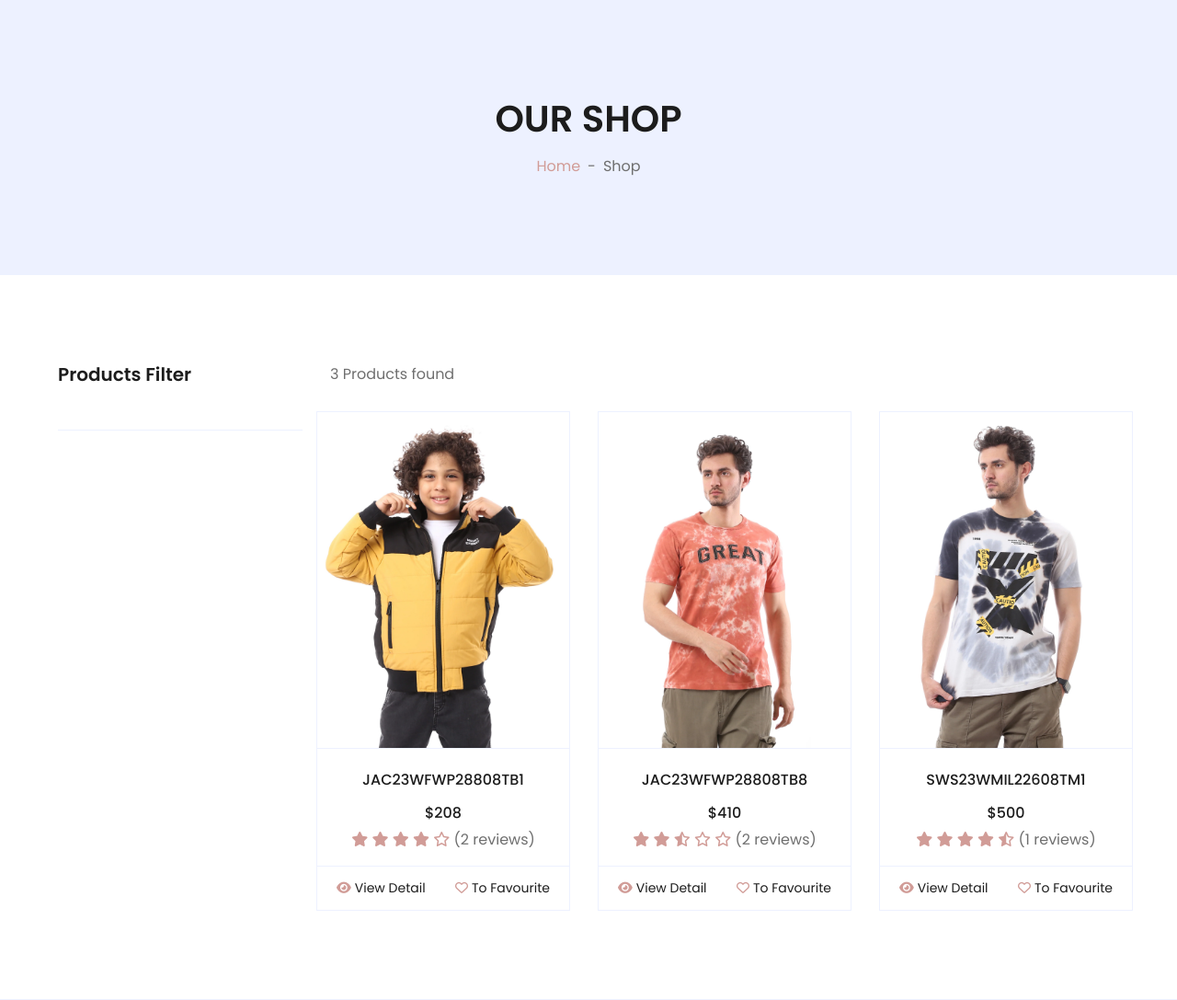
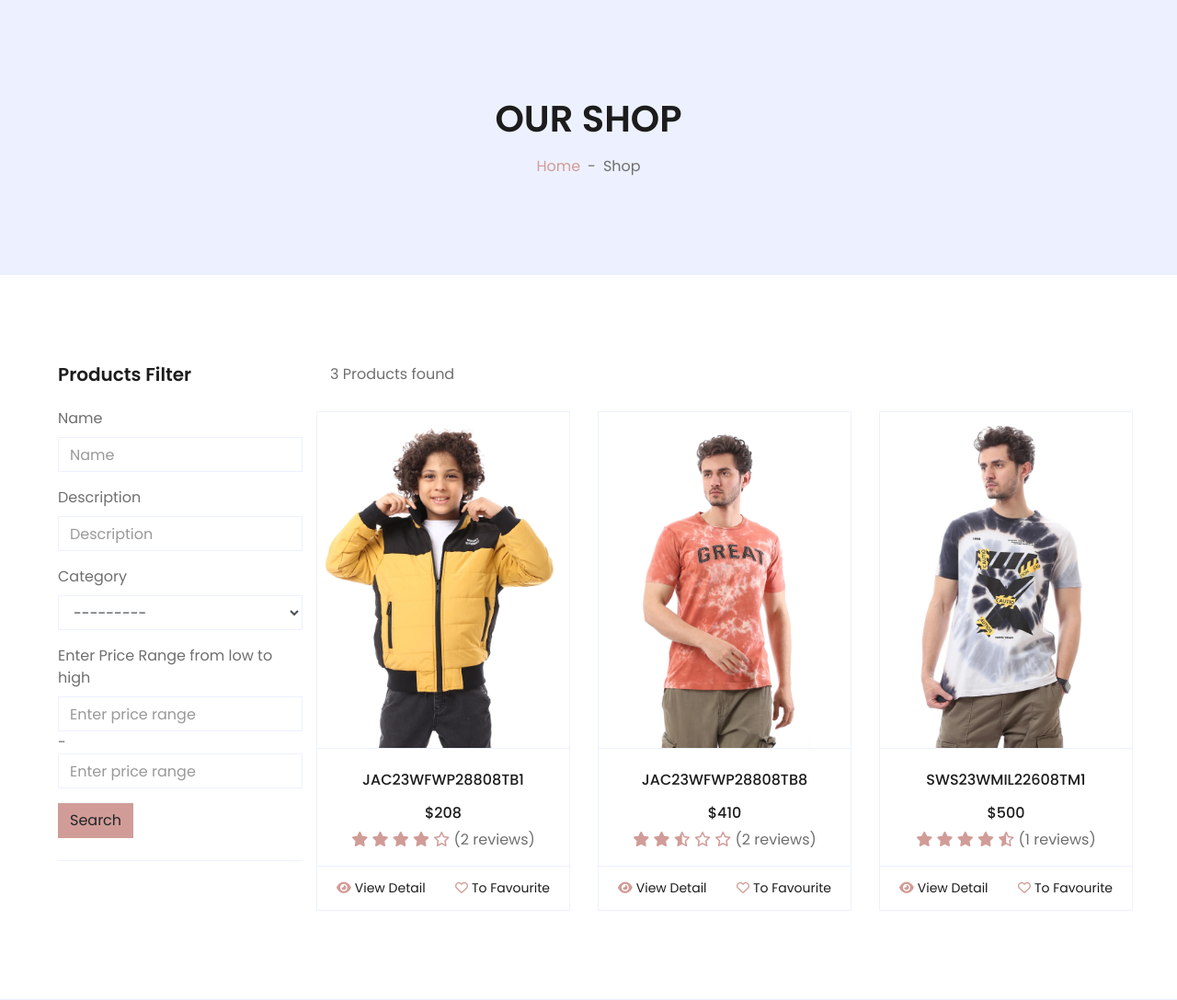
Before and after one commit to Mmy2000/advanced-ecommerce, a Django app: page /products/ in a window 1280 px wide. Shown: the part 234-1321 px from the top of the page at 92% size. Run offline with Django 4.2, Linux system fonts and the light colour scheme; data comes from the database, SQL or seed files in the repository; data that the repository does not hold is empty; parts of the project's set-up code (start-up, migrations or seed data) failed here and were passed over; some libraries are stand-ins or nearby versions.

Commit message:
updating

```diff
--- a/products/filters.py
+++ b/products/filters.py
@@ -1,7 +1,16 @@
 import django_filters
 from .models import Product
+from django_filters.widgets import RangeWidget
 
 class ProductFilter(django_filters.FilterSet):
+
+    price = django_filters.RangeFilter(
+        label='Enter Price Range from low to high',
+        widget=RangeWidget(attrs={
+            'placeholder': 'Enter price range'
+        })
+    )
+
     class Meta:
         model = Product
-        fields = ['name', 'description','subcategory','price']
+        fields = ['name', 'description', 'subcategory', 'price']
--- a/products/models.py
+++ b/products/models.py
@@ -19,7 +19,7 @@ class Product(models.Model):
     views = models.PositiveIntegerField(default=0)
     is_available = models.BooleanField(default=True)
     tags = TaggableManager()
-    subcategory = models.ForeignKey("Subcategory",related_name='product_subcategory',null=True,blank=True, on_delete=models.CASCADE)
+    subcategory = models.ForeignKey("Subcategory",verbose_name='Category',related_name='product_subcategory',null=True,blank=True, on_delete=models.CASCADE)
     like = models.ManyToManyField(User , blank=True,related_name='product_favourite')
 
 
@@ -98,8 +98,13 @@ class Subcategory(models.Model):
     def get_url(self):
         return reverse('product_by_subcategory',args=[self.id])
 
+    class Meta:
+        verbose_name_plural = "Categories"
+
     def __str__(self):
         return self.name
+
+
 
 
 
--- a/products/templates/products/product_list.html
+++ b/products/templates/products/product_list.html
@@ -38,13 +38,13 @@ Products
             <!-- Price Start -->
             <div class="border-bottom mb-4 pb-4">
                 <h5 class="font-weight-semi-bold mb-4">Products Filter </h5>
-                {% comment %} <form method="get" novalidate>
+                <form method="get" novalidate>
                     {% csrf_token %}
                     {% bootstrap_form filter.form %}
                     {% buttons %}
                     <button type="submit" class="btn btn-primary">Search</button>
                     {% endbuttons %}
-                </form> {% endcomment %}
+                </form>
             </div>
             <!-- Price End -->
         </div>
--- a/products/views.py
+++ b/products/views.py
@@ -8,6 +8,7 @@ from django.db.models import Count
 from .forms import ReviewForm
 from django.contrib import messages
 from orders.models import OrderProduct
+from .filters import ProductFilter
 
 
 # Create your views here.
@@ -26,15 +27,18 @@ def product_list(request, subcategory_id=None, tag_slug=None):
         products = Product.objects.filter(is_available=True)
 
     # Apply the filter
+    product_filter = ProductFilter(request.GET, queryset=products)
+    filtered_products = product_filter.qs
 
     # Pagination
-    paginator = Paginator(products, 6)
+    paginator = Paginator(filtered_products, 6)
     page = request.GET.get('page')
     paged_product = paginator.get_page(page)
-    product_count = products.count()
+    product_count = filtered_products.count()
 
     context = {
         'products': paged_product,
+        'filter': product_filter,  # Pass the filter to the context
         'product_count': product_count,
         'subcategory_id':subcategory_id
     }
```
